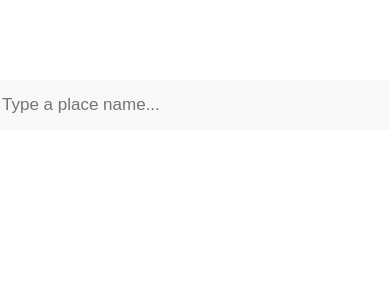
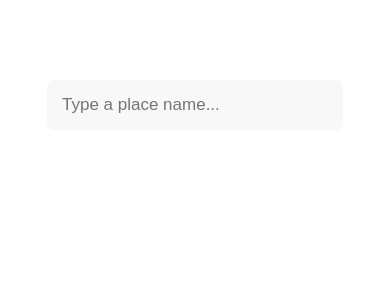
Before and after one commit to termoxin/deel-hometask-autocomplete, a Next.js app: page / in a window 390 px wide. Shown: the top 300 px of the page. Built offline with nearby package versions, Linux system fonts and the light colour scheme.

Commit message:
feature: add more adaptiveness for custom autocomplete

```diff
--- a/components/AutoComplete/AutoComplete.module.scss
+++ b/components/AutoComplete/AutoComplete.module.scss
@@ -1,6 +1,10 @@
 .autocomplete {
   position: relative;
   width: calc(400px + 1rem);
+
+  @media screen and (max-width: 640px) {
+    width: calc(280px + 1rem);
+  }
 
   &_input {
     padding: 15px;
--- a/pages/index.module.scss
+++ b/pages/index.module.scss
@@ -6,4 +6,8 @@
 
 .selected_item_details {
   width: calc(400px + 1rem);
+
+  @media screen and (max-width: 640px) {
+    width: calc(280px + 1rem);
+  }
 }
```
